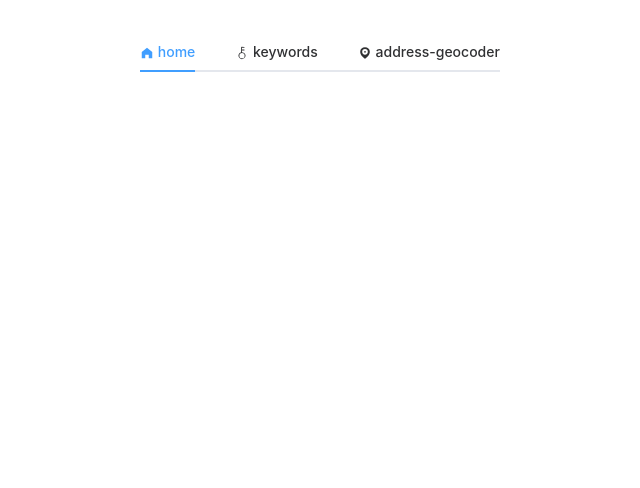
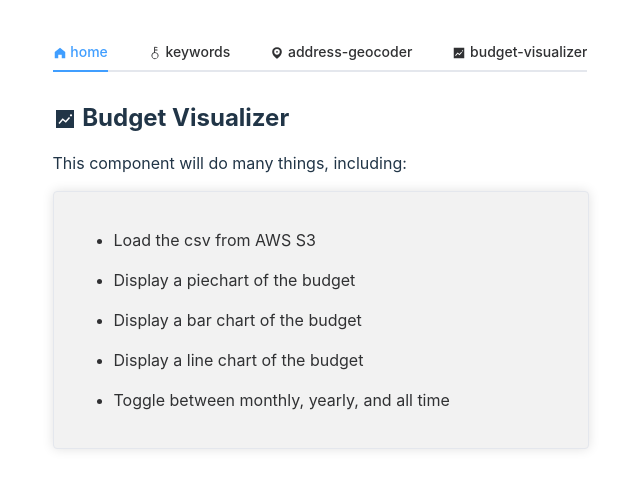
Before and after one commit to kylemichaelreaves/keywords-vue-app, a Vue app: page /budget-visualizer in a window 1280 px wide. Shown: the top 488 px of the page, without its empty margins (320-960 px from the left). Built offline with nearby package versions, Linux system fonts and the light colour scheme; what @tanstack/vue-query would draw is missing.

Commit message:
BudgetVisualizer
Another component, another route

```diff
--- a/src/components/AddressGeocoder.vue
+++ b/src/components/AddressGeocoder.vue
@@ -1,6 +1,6 @@
 <template>
   <h2>
-    <el-icon size="large">
+    <el-icon style="vertical-align: middle">
       <Location/>
     </el-icon>
     Geocoding Form
@@ -29,7 +29,14 @@
     </el-button>
   </el-form>
   <!--    if data…rendering it in the AddressesList-->
-  <AddressList v-if="!isError && data" :addresses="data.addresses"/>
+  <!--  <AddressList v-if="!isError && data" :addresses="data.addresses"/>-->
+
+  <!--    if error…rendering it in the Alert-->
+  <el-alert v-if="error" type="error" title="Error: {{data.code}}">
+    <div slot="description">
+      {{ data.name }}:{{ data.message }}
+    </div>
+  </el-alert>
 
 </template>
 
@@ -94,14 +101,6 @@
     }
 
 
-    // const fullAddress = computed(() => {
-    //   return `${formData.value.streetAddress} ${formData.value.aptNum
-    //       ? formData.value.aptNum
-    //       : ""}, ${formData.value.city}, ${formData.value.state} ${formData.value.zipCode
-    //       ? formData.value.zipCode
-    //       : ""}`
-    // })
-
     watch([
       () => formData.value
     ], (newValue, oldValue) => {
@@ -114,22 +113,19 @@
     })
 
     const URL = import.meta.env.VITE_APIGATEWAY_URL as string;
-    console.log(`URL: ${URL}`)
-
-
-    // TODO handle onEnter keypress
-
 
     const geocodeAddress = async (address: FormData | undefined): Promise<any> => {
       return typeof address === "undefined"
           ? Promise.reject(new Error("Address is undefined"))
-          : await axios.get(`${URL}/address-geocoder?${address}`)
+          : await axios.get(`${URL}/address-geocoder`, {
+            params: {
+              address: JSON.stringify(address)
+            }
+          })
               .then((response) => {
-                console.log(`response: ${JSON.stringify(response)}`)
                 return response.data
               })
               .catch((error) => {
-                console.log(`error: ${JSON.stringify(error)}`)
                 return error
               })
     }
--- a/src/components/AddressList.vue
+++ b/src/components/AddressList.vue
@@ -9,6 +9,7 @@
 
     </el-card>
     <el-alert v-else type="error" title="Error: {{error}}"></el-alert>
+
   </div>
 </template>
 
--- /dev/null
+++ b/src/components/BudgetVisualizer.vue
@@ -0,0 +1,43 @@
+<template>
+  <h2>
+    <el-icon style="vertical-align: middle">
+      <TrendCharts/>
+    </el-icon>
+    Budget Visualizer
+  </h2>
+  <p>This component will do many things, including:</p>
+  <!-- display a list of things this component should do in a list  -->
+  <el-card class="box-card">
+    <ul v-for="item in toDoList" :key="item">
+      <li>{{ item }}</li>
+    </ul>
+  </el-card>
+</template>
+
+<script lang="ts">
+import {defineComponent} from "vue";
+
+const BudgetVisualizer = defineComponent({
+  name: "BudgetVisualizer.vue",
+  setup() {
+    const toDoList: Array<string> = [
+      'Load the csv from AWS S3',
+      'Display a piechart of the budget',
+      'Display a bar chart of the budget',
+      'Display a line chart of the budget',
+      'Toggle between monthly, yearly, and all time',
+    ]
+    return {toDoList};
+  }
+})
+export default BudgetVisualizer;
+</script>
+
+<style scoped>
+.box-card {
+  width: 100%;
+  background: #f2f2f2;
+  position: center;
+}
+
+</style>
--- a/src/components/Home.vue
+++ b/src/components/Home.vue
@@ -1,5 +1,5 @@
 <template>
-  <h2><el-icon size="large"><HomeFilled /></el-icon> Home</h2>
+  <h2><el-icon style="vertical-align: top"><HomeFilled /></el-icon> Home</h2>
   <p>In this demonstration of immense innovation and skill</p>
   <p>I will be sketching out extremely sophisticated and mesmerizing UIs for my Lambdas and what they return.</p>
 </template>
--- a/src/components/Keywords.vue
+++ b/src/components/Keywords.vue
@@ -1,6 +1,6 @@
 <template>
   <h2>
-    <el-icon><Key /></el-icon>
+    <el-icon style="vertical-align: middle"><Key /></el-icon>
     Keywords
   </h2>
 
--- a/src/components/Navbar.vue
+++ b/src/components/Navbar.vue
@@ -39,6 +39,8 @@
           return 'LocationFilled'
         case 'keywords':
           return 'Key'
+        case 'budget-visualizer':
+          return 'TrendCharts'
         default:
           return ''
       }
--- a/src/main.ts
+++ b/src/main.ts
@@ -10,6 +10,7 @@
 import ElementPlus from 'element-plus'
 import 'element-plus/dist/index.css'
 import * as ElementPlusIconsVue from '@element-plus/icons-vue'
+import BudgetVisualizer from "./components/BudgetVisualizer.vue";
 
 const pinia = createPinia()
 
@@ -29,6 +30,11 @@
         name: 'address-geocoder',
         component: () => import('./components/AddressGeocoder.vue')
     },
+    {
+        path: '/budget-visualizer',
+        name: 'budget-visualizer',
+        component: BudgetVisualizer
+    }
 ]
 
 export const router = createRouter({
```
Also changed, not shown: 1 other file (tests, documents, lock files or other folders).
